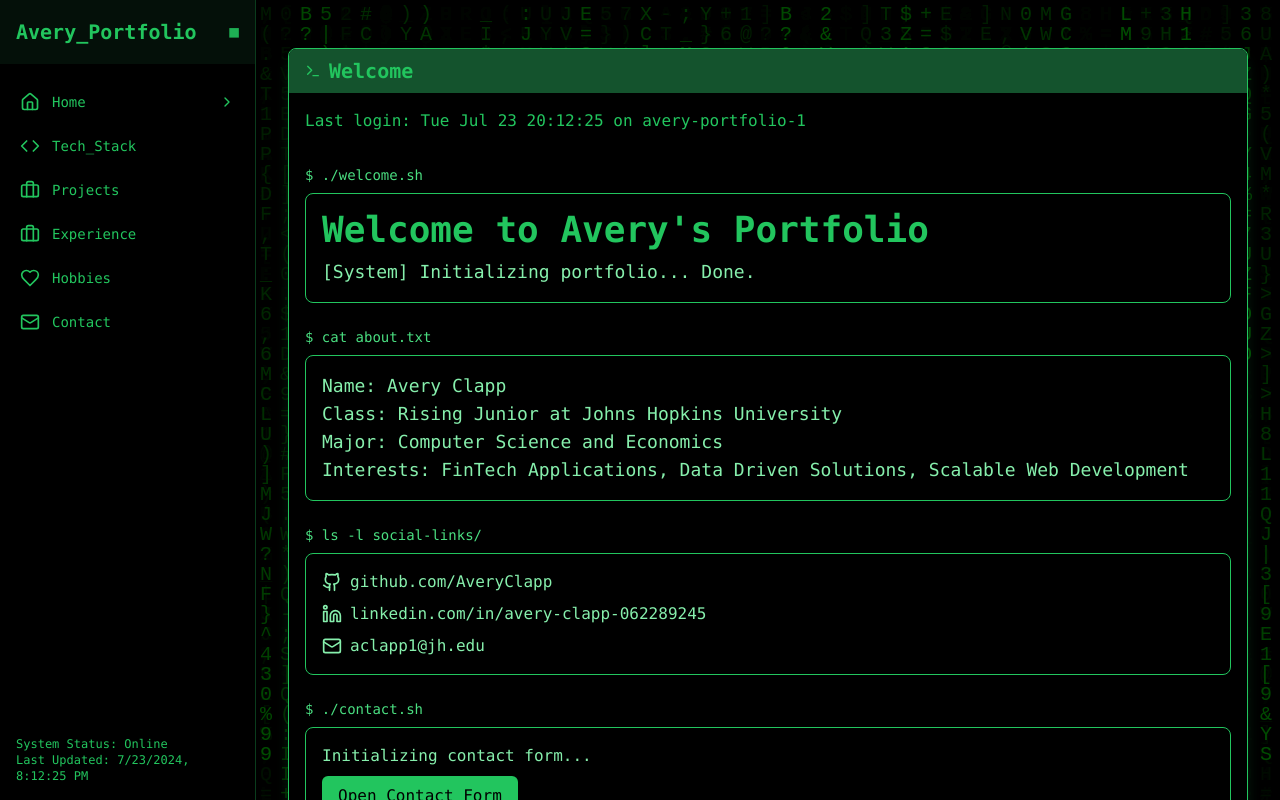
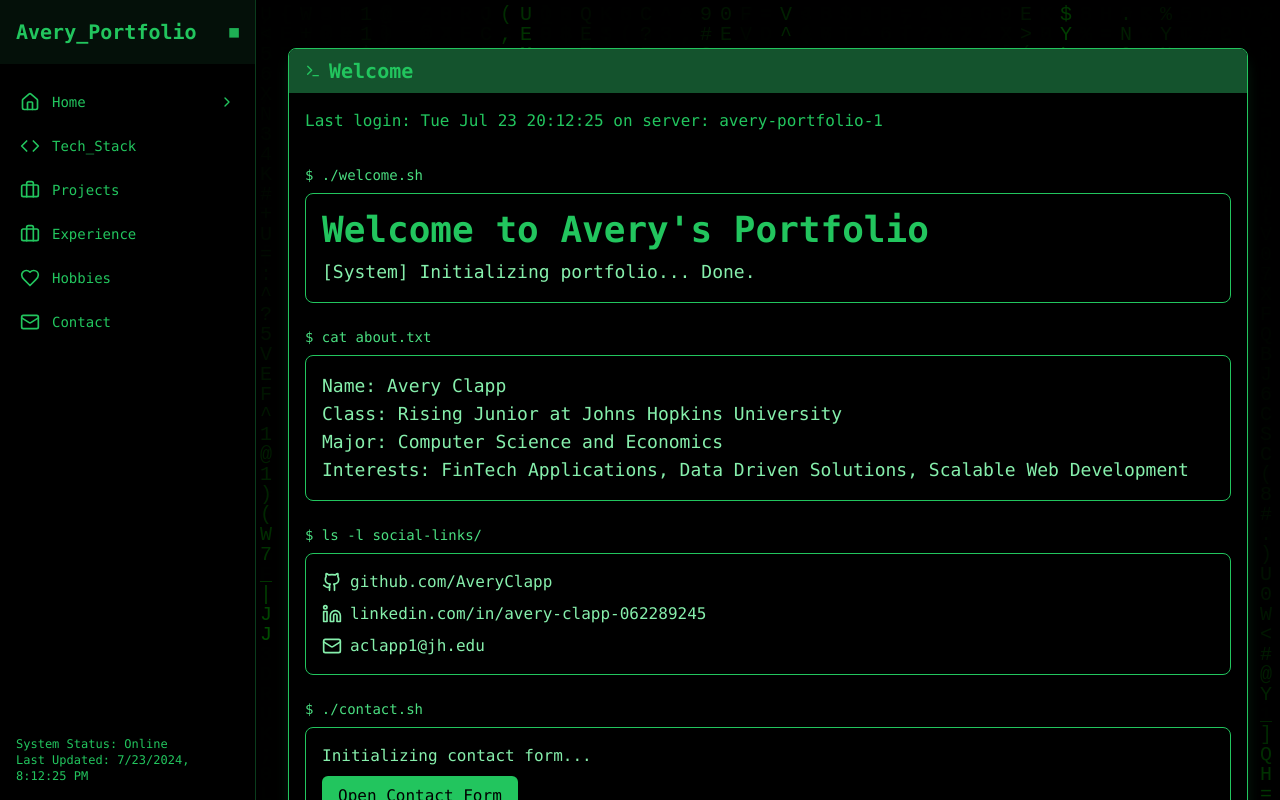
Before and after one commit to AveryClapp/Portfolio, a React (Create React App) app in the folder portfolio/: page / in a window 1280 px wide. Shown: the top 800 px of the page. Built offline with nearby package versions, Linux system fonts and the light colour scheme.

Commit message:
change background speed/style and update welcome message

```diff
--- a/portfolio/src/Components/Home/Home.jsx
+++ b/portfolio/src/Components/Home/Home.jsx
@@ -157,7 +157,7 @@ const Home = () => {
     const minutes = now.getMinutes().toString().padStart(2, "0");
     const seconds = now.getSeconds().toString().padStart(2, "0");
 
-    return `Last login: ${day} ${month} ${date} ${hours}:${minutes}:${seconds} on avery-portfolio-1`;
+    return `Last login: ${day} ${month} ${date} ${hours}:${minutes}:${seconds} on server: avery-portfolio-1`;
   };
   const loginMessage = generateLoginMessage();
 
@@ -166,8 +166,8 @@ const Home = () => {
       <MatrixBackground
         fontSize={20}
         charColor="#00FF00"
-        fadeSpeed={0.03}
-        frameRate={24}
+        fadeSpeed={0.1}
+        frameRate={15}
       />
       <Sidebar isOpen={isSidebarOpen} setIsOpen={setIsSidebarOpen} />
 
```
